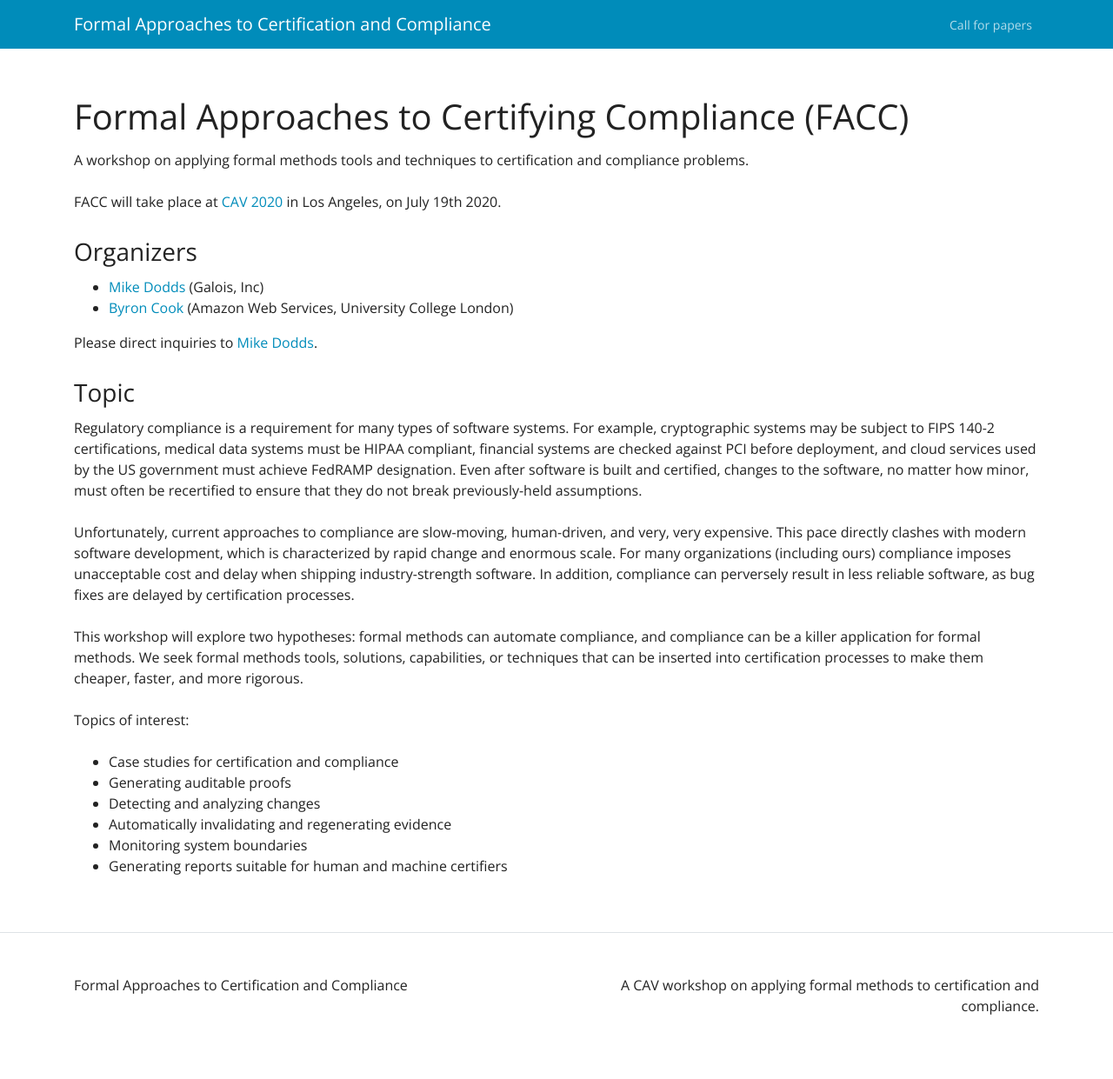
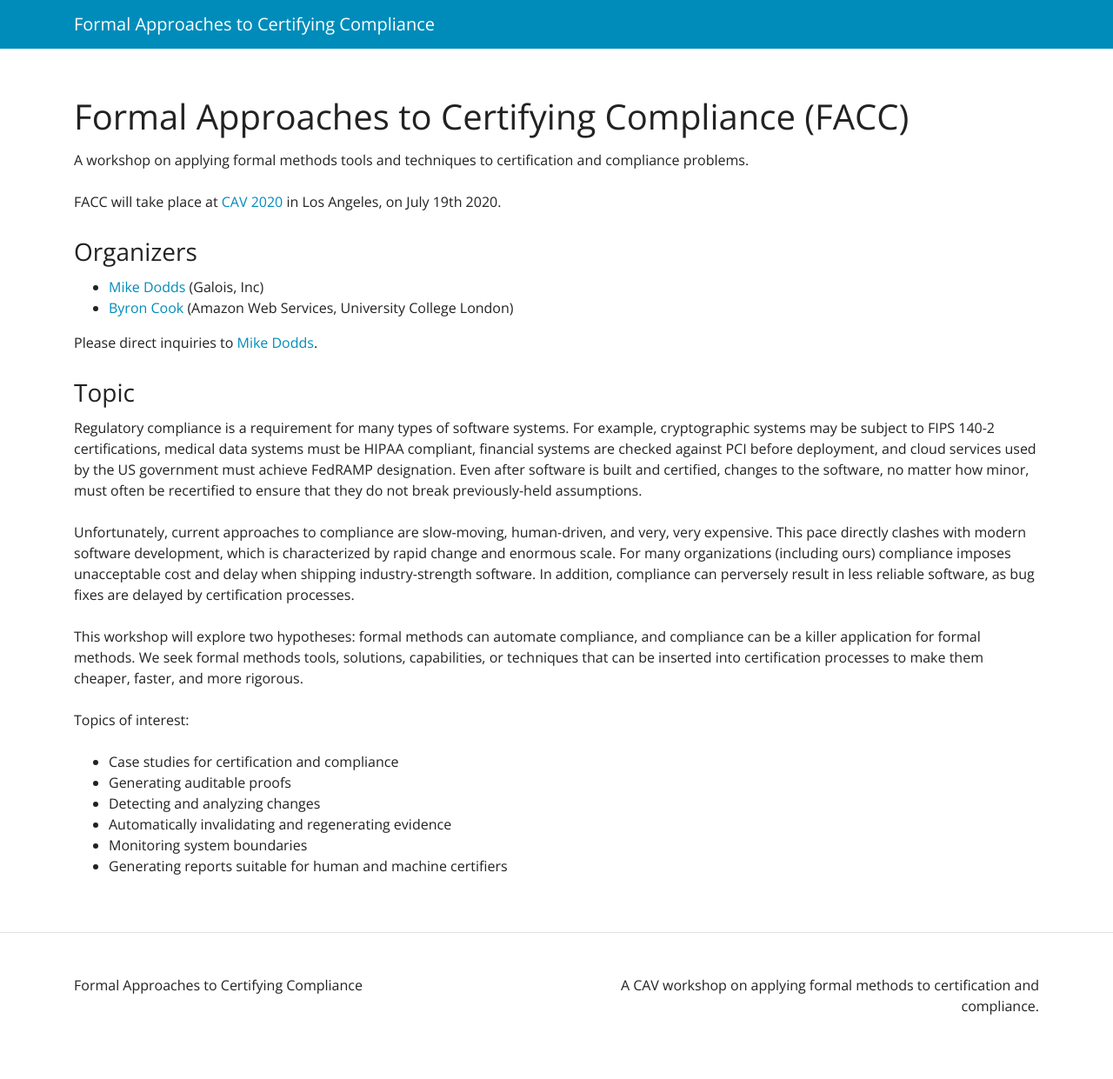
Before and after one commit to facc-workshop-2020/facc-workshop-2021.github.io, a Jekyll site: the page built from index.md, in a window 1280 px wide. Shown: the whole page at 87% size. Built offline with Jekyll 4.4.1, drawn with Linux system fonts in a browser that asks for light colours.

Commit message:
fixed title and header

```diff
--- a/_config.yml
+++ b/_config.yml
@@ -13,7 +13,7 @@
 # you will see them accessed via {{ site.title }}, {{ site.email }}, and so on.
 # You can create any custom variable you would like, and they will be accessible
 # in the templates via {{ site.myvariable }}.
-title: Formal Approaches to Certification and Compliance
+title: Formal Approaches to Certifying Compliance
 email: ""
 description: >- # this means to ignore newlines until "baseurl:"
   A CAV workshop on applying formal methods to certification and compliance.
--- a/_includes/header.html
+++ b/_includes/header.html
@@ -17,9 +17,9 @@
           </li>
           {%- endif -%}
         {% endfor -%}
-        <li class="nav-item">
+     <!--  <li class="nav-item">
           <a class="nav-link" href="#call">Call for papers</a>
-        </li>
+        </li> -->
 
       </ul>
     </div>
```
